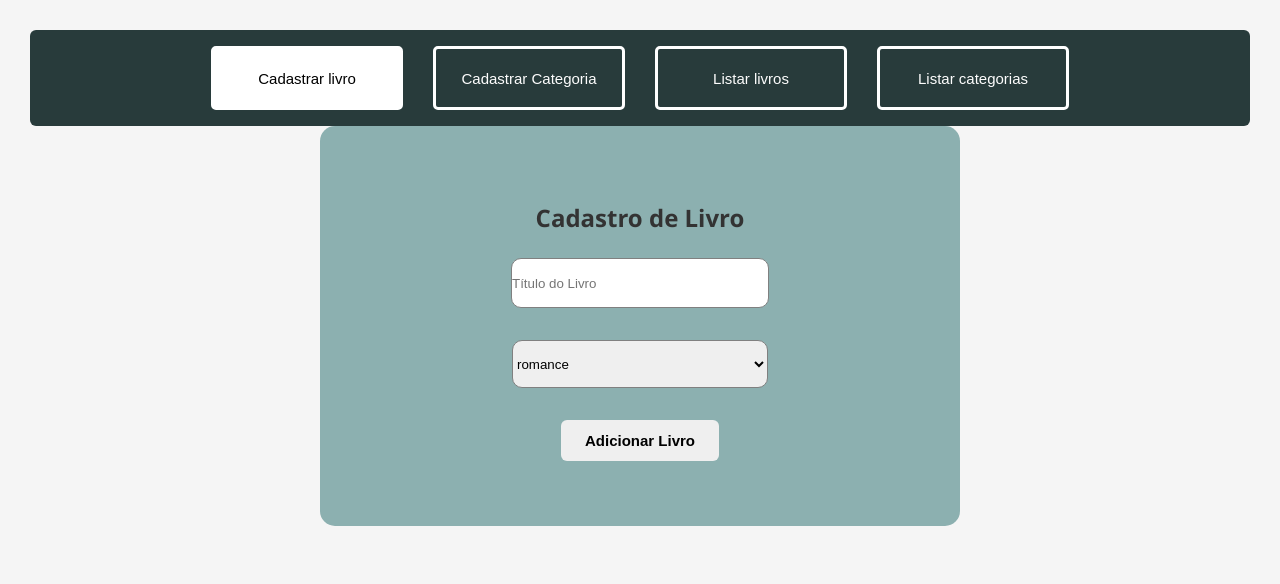
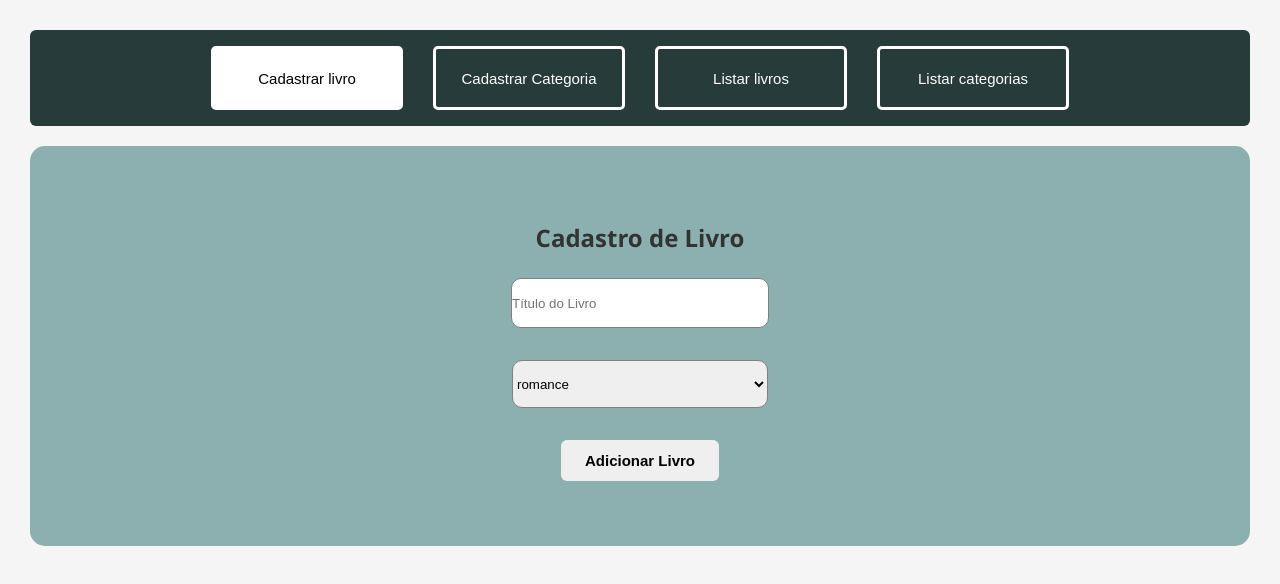
Before and after one commit to ASJoaoVictor/Cat-logo-de-Livros-com-Cadastro-de-Categorias, a plain HTML site: page cadastro.html in a window 1280 px wide. Drawn offline with Linux system fonts and the light colour scheme.

Commit message:
atualização css cadastro

```diff
--- a/style/cadastro.css
+++ b/style/cadastro.css
@@ -49,15 +49,14 @@ input, select{
 }*/
 
 div form{
+    margin-top: 20px;
     display: flex;
     flex-direction: column;
     align-items: center;
     justify-content: center;
     height: 50vh;
     background-color: #06575770;
-    width: 50vw;
     border-radius: 15px;
-    margin: auto;
     text-align: center;
 }
 
```
